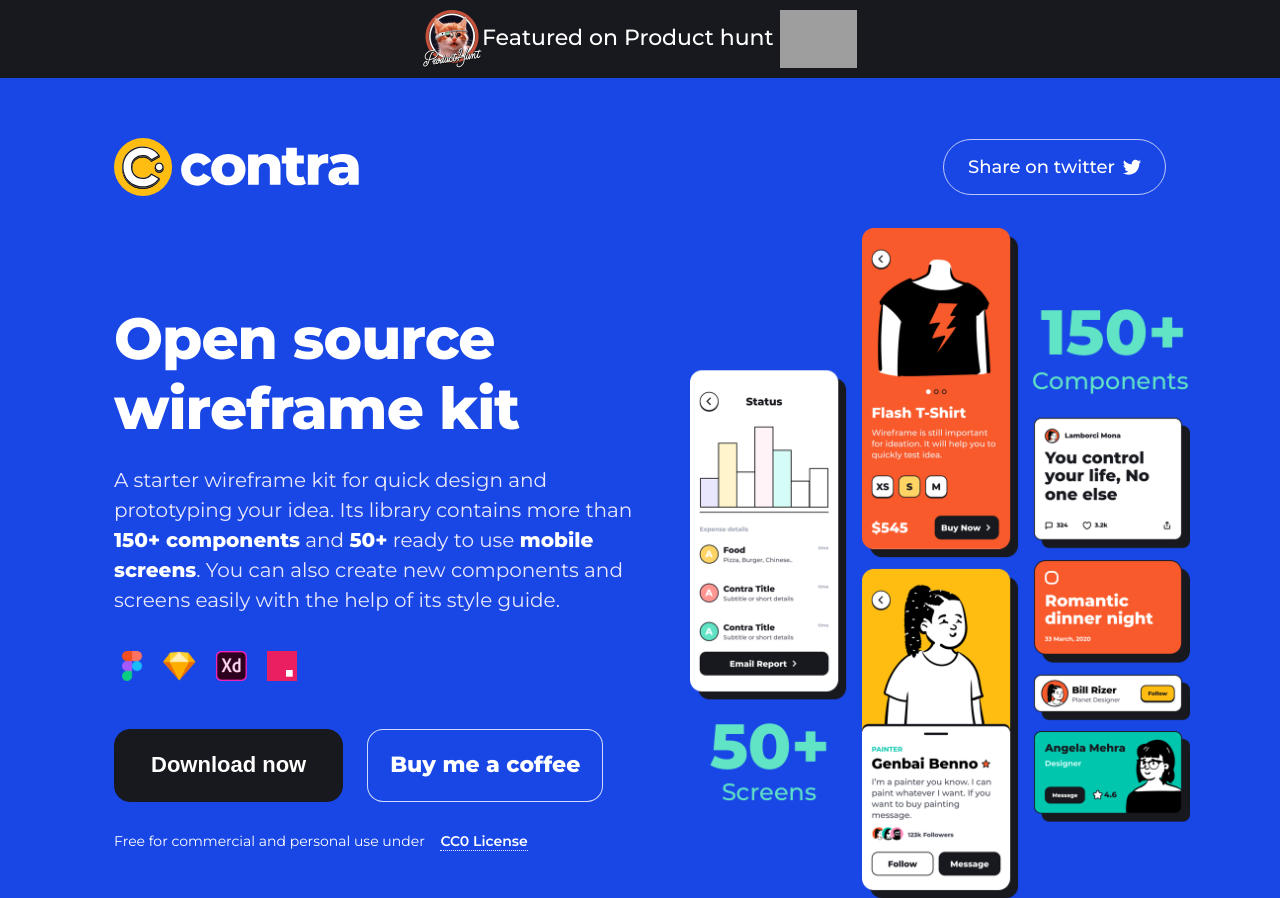
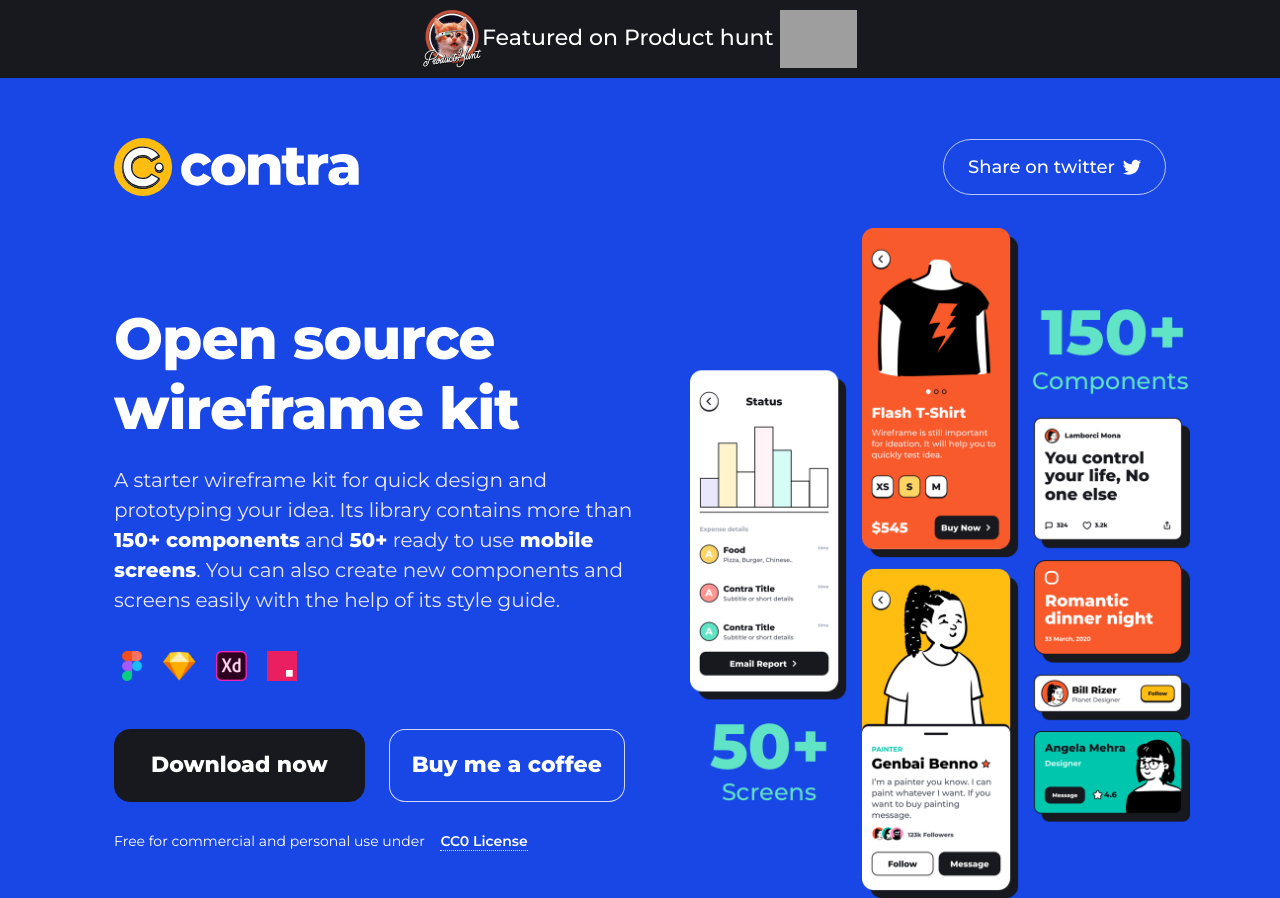
Before and after one commit to realvjy/contra-ui-kit, a Gatsby site: page / in a window 1280 px wide. Shown: the top 898 px of the page. Built offline with nearby package versions, Linux system fonts and the light colour scheme; Gatsby itself is replaced by a stand-in of ours; grey boxes are pictures that could not be loaded.

Commit message:
fix font

```diff
--- a/src/components/layout.scss
+++ b/src/components/layout.scss
@@ -505,6 +505,8 @@ section{
       width: 100%;
     }
     h4{
+      font-family: $montserrat;
+      font-weight: 800;
       color: $white;
     }
     span{
```
